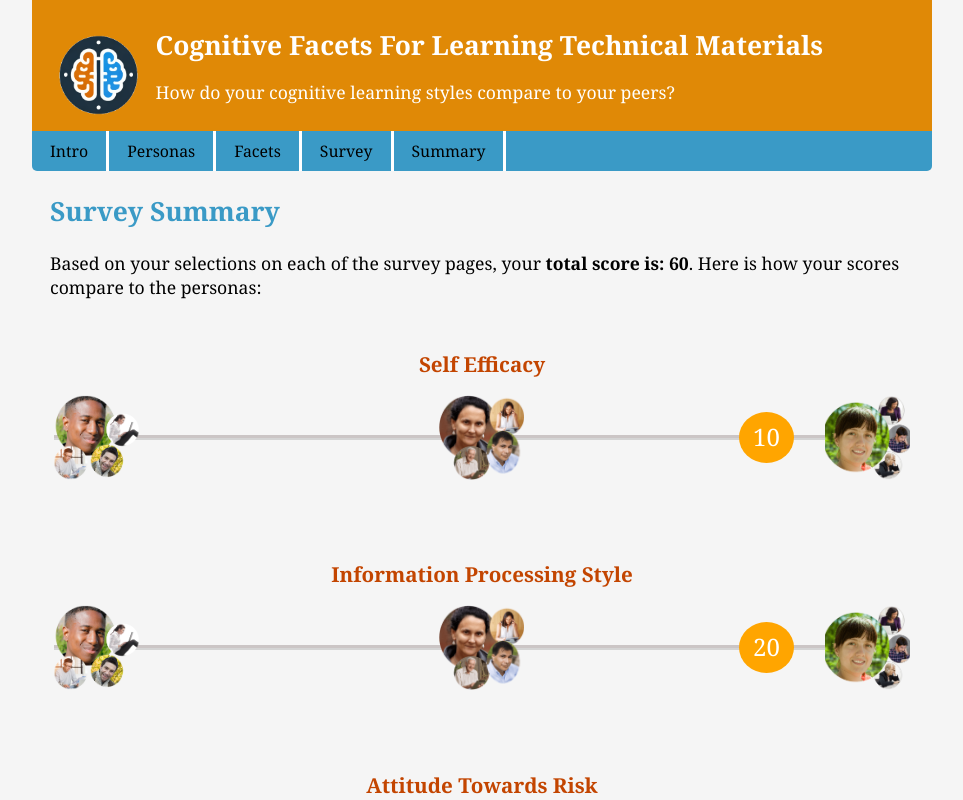
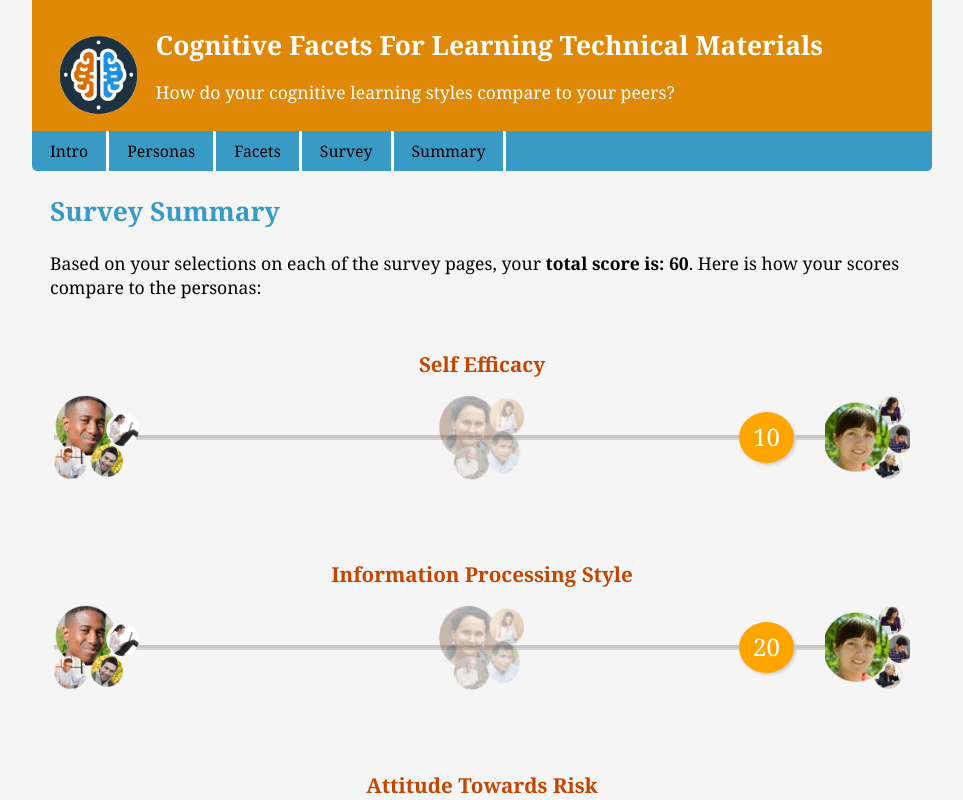
Before and after one commit to PamVanLonden/cognitive-styles, a React (Vite) app in the folder frontend/: page /survey-summary in a window 1280 px wide. Shown: the top 800 px of the page, without its empty margins (158-1121 px from the left). Built offline with nearby package versions, Linux system fonts and the light colour scheme.

Commit message:
Update App.css

```diff
--- a/frontend/src/App.css
+++ b/frontend/src/App.css
@@ -262,7 +262,7 @@ border-top-right-radius:5px;
     object-fit: cover;
 }
 .grayed {
-    transform: opacity 30%;
+    opacity:35%;
 }
 .score-marker {
     position: absolute;
@@ -277,6 +277,7 @@ border-top-right-radius:5px;
     height:30px;
     line-height:1; vertical-align:middle;
     text-align:center;
+    box-shadow:2px 2px 3px  rgb(209, 208, 208);
 }
 
 /* media queries */
```
